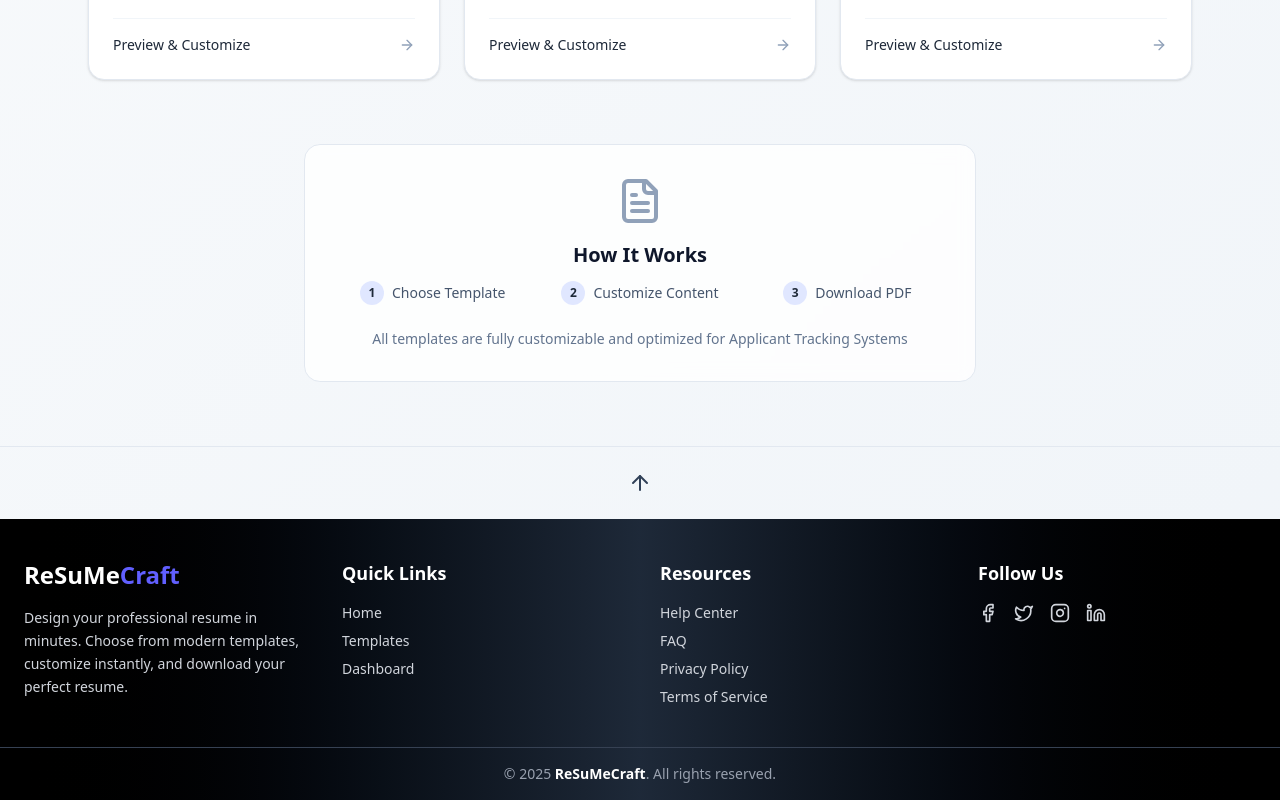
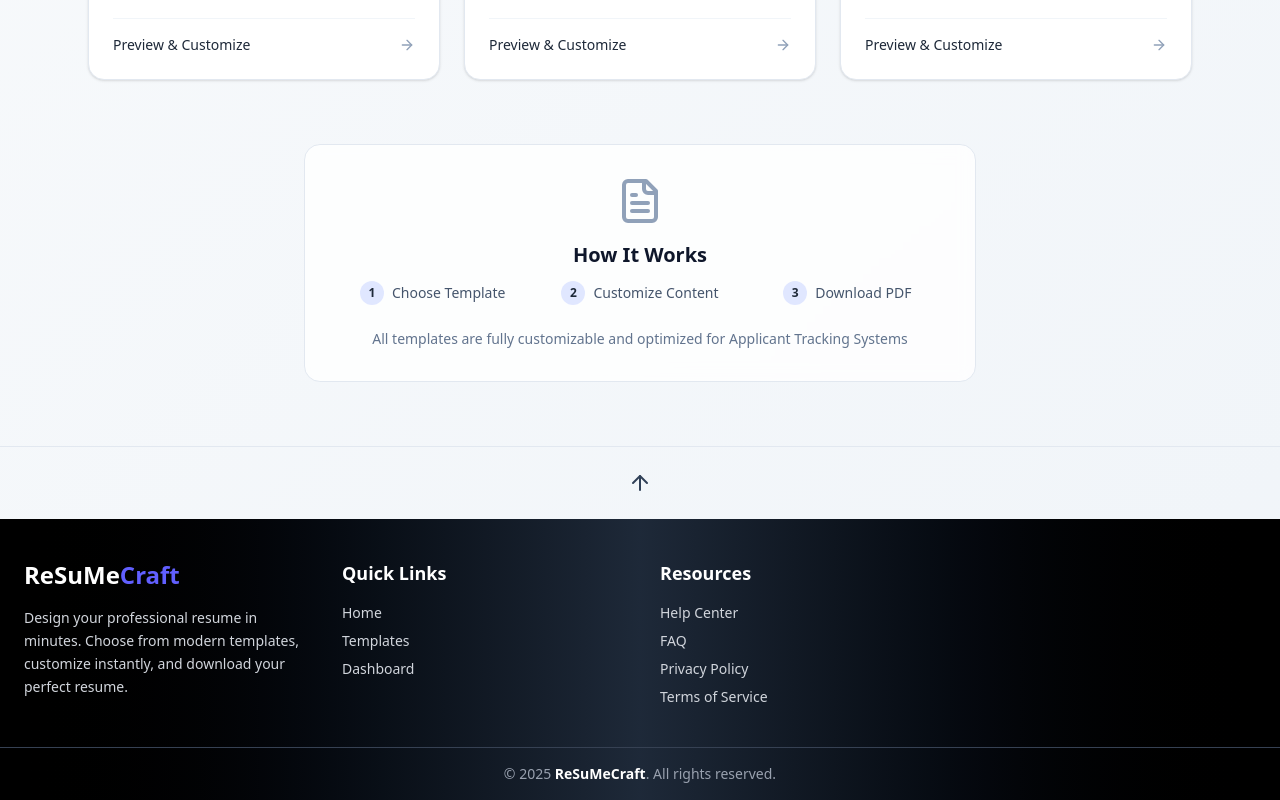
Before and after one commit to Shubh-2025/ReSuMe, a React (Vite) app in the folder Frontend/: page /canvas in a window 1280 px wide. Shown: the part 644-1444 px from the top of the page. Built offline with nearby package versions, Linux system fonts and the light colour scheme.

Commit message:
deployment sucks 3

```diff
--- a/Frontend/src/Footer.jsx
+++ b/Frontend/src/Footer.jsx
@@ -35,17 +35,6 @@ const Footer = () => {
             <li><a href="#" className="hover:text-indigo-400 transition">Terms of Service</a></li>
           </ul>
         </div>
-
-        {/* Social Media */}
-        <div>
-          <h3 className="text-lg font-semibold text-white mb-4">Follow Us</h3>
-          <div className="flex space-x-4">
-            <a href="#" className="hover:text-indigo-400 transition"><Facebook size={20} /></a>
-            <a href="#" className="hover:text-indigo-400 transition"><Twitter size={20} /></a>
-            <a href="#" className="hover:text-indigo-400 transition"><Instagram size={20} /></a>
-            <a href="#" className="hover:text-indigo-400 transition"><Linkedin size={20} /></a>
-          </div>
-        </div>
       </div>
 
       {/* Bottom Bar */}
```
